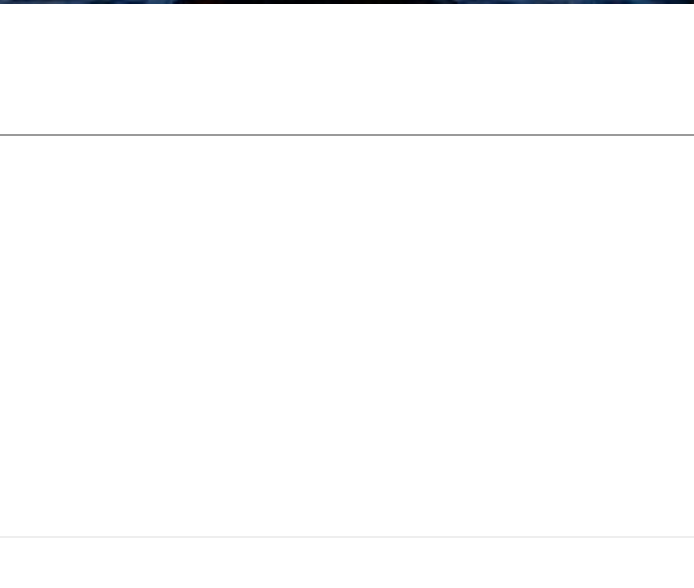
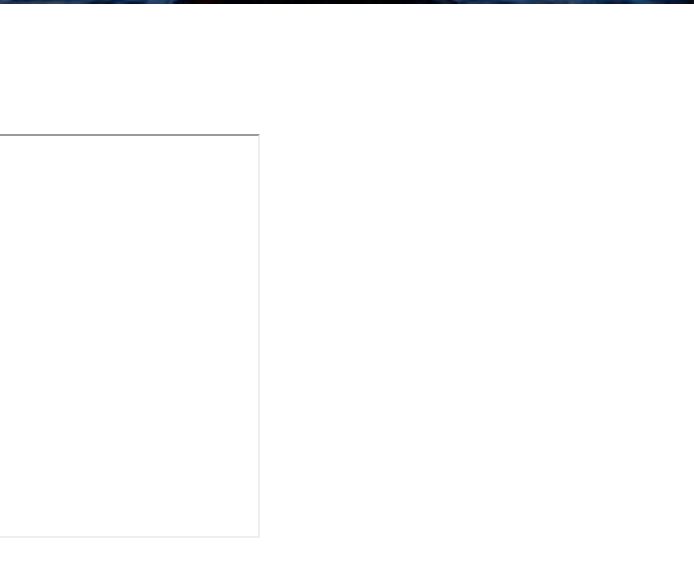
Before and after one commit to bukabukanay/ocean, a plain HTML site: page index.html in a window 1280 px wide. Shown: the part 1177-1765 px from the top of the page, 586-1280 px from the left. Drawn offline with Linux system fonts and the light colour scheme.

Commit message:
Update style.css

```diff
--- a/style.css
+++ b/style.css
@@ -192,7 +192,6 @@ form:hover
 .section4 iframe
 {
     display: inline-block;
-    min-width: 1000px;
 }
 
 .flex
```
